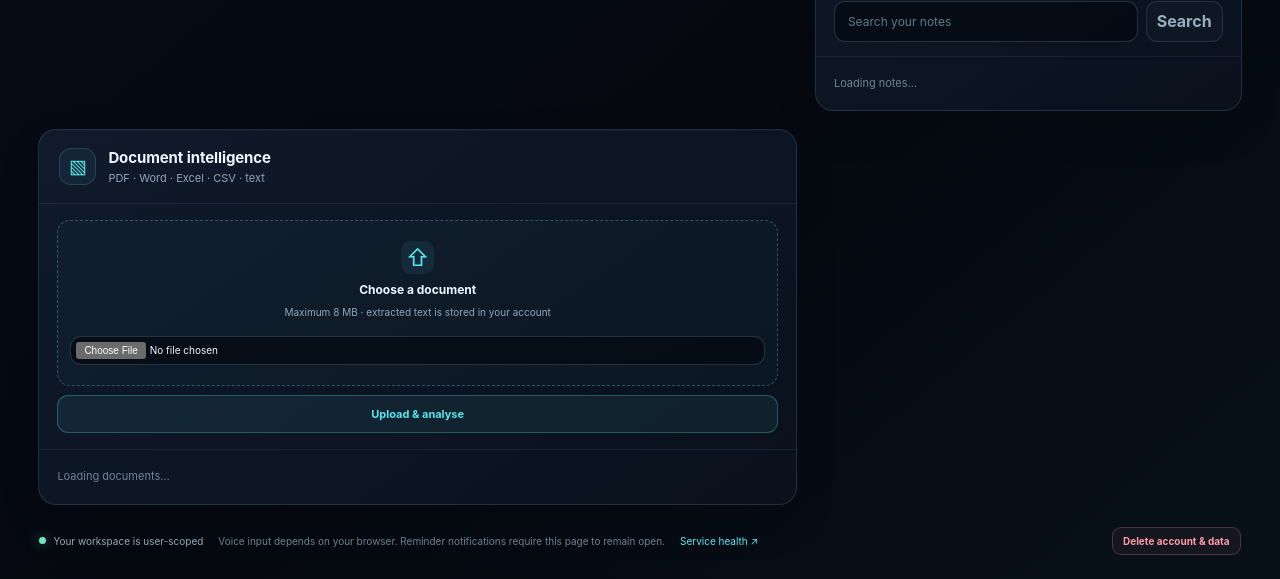
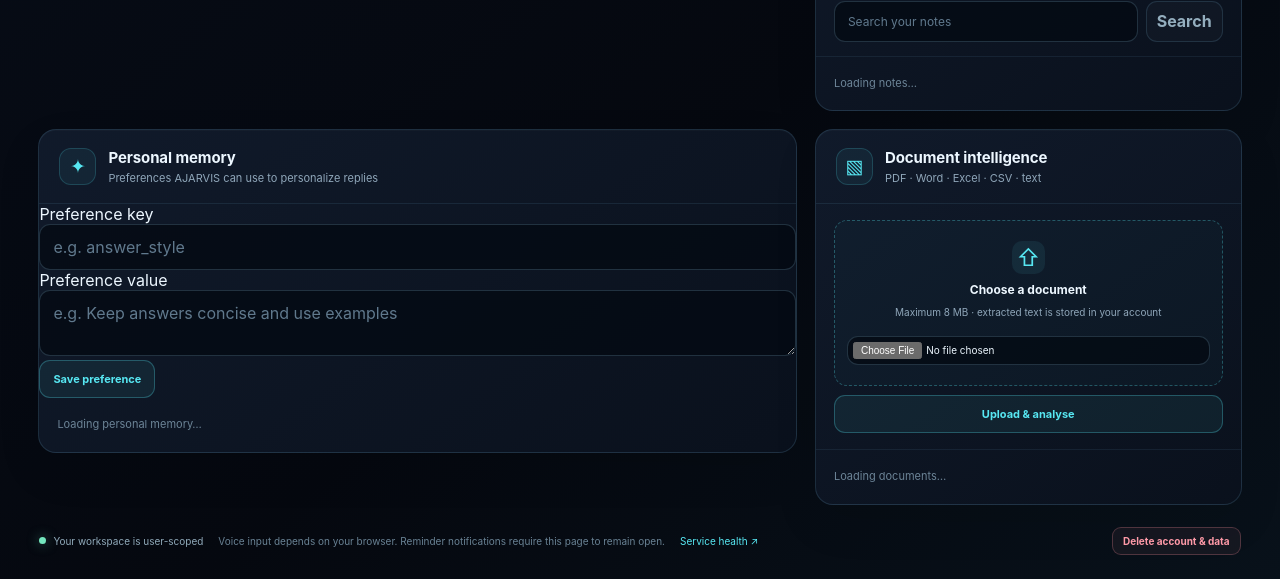
Before and after one commit to ajayyy11/AJARVIS-An-AI-Personal-Voice-Assistant-, a Flask app: template A.JARVIS/templates/cloud_dashboard.html in a window 1280 px wide. Shown: the part 933-1512 px from the top of the page. Run offline with Flask 3, Linux system fonts and the light colour scheme; the template is opened without the code that fills it, so the values that code supplies are empty.

Commit message:
Add editable personal memory panel to cloud dashboard

```diff
--- a/A.JARVIS/templates/cloud_dashboard.html
+++ b/A.JARVIS/templates/cloud_dashboard.html
@@ -94,6 +94,21 @@
         <div id="noteList" class="note-list"><p class="empty-state">Loading notes…</p></div>
       </div>
 
+      <div class="panel preferences-panel">
+        <div class="panel-heading">
+          <div class="panel-symbol">✦</div>
+          <div><h2>Personal memory</h2><p>Preferences AJARVIS can use to personalize replies</p></div>
+        </div>
+        <form id="preferenceForm" class="preference-form">
+          <label for="preferenceKey">Preference key</label>
+          <input id="preferenceKey" maxlength="80" pattern="[A-Za-z0-9][A-Za-z0-9._-]{0,79}" placeholder="e.g. answer_style" required>
+          <label for="preferenceValue">Preference value</label>
+          <textarea id="preferenceValue" rows="2" maxlength="1000" placeholder="e.g. Keep answers concise and use examples" required></textarea>
+          <button type="submit" class="secondary-button">Save preference</button>
+        </form>
+        <div id="preferenceList" class="preference-list"><p class="empty-state">Loading personal memory…</p></div>
+      </div>
+
       <div class="panel documents-panel">
         <div class="panel-heading">
           <div class="panel-symbol">▧</div>
```
